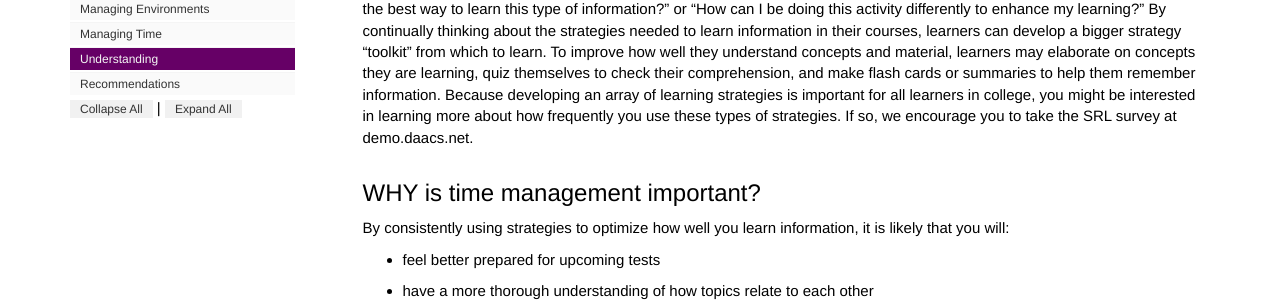
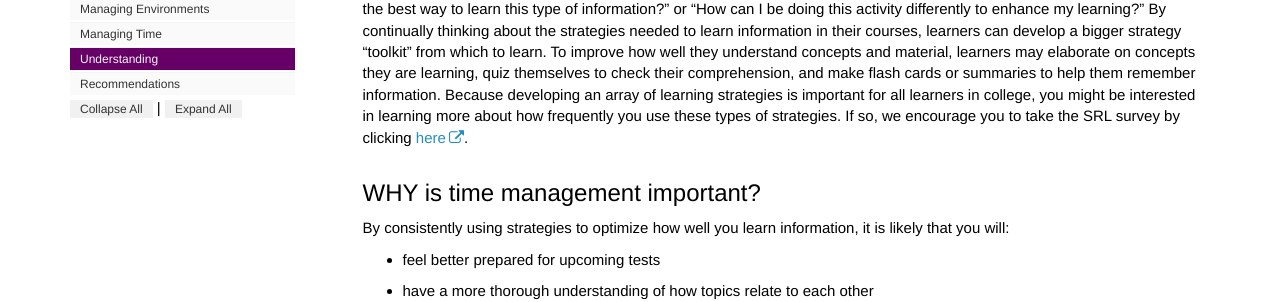
Before and after one commit to dfranklin02/SRL, a Jekyll site: the page built from docs/pages/strategies/understanding.md, in a window 1280 px wide and 900 px high, scrolled down 515 px. Shown: the part 281-583 px from the top of the window. Built offline with Jekyll 4.4.1, drawn with Linux system fonts in a browser that asks for light colours; nearby versions of some CDN libraries; comment, search, counter and statistics services are not loaded; some of the changed text lies outside the part shown.

Commit message:
Update understanding.md

```diff
--- a/docs/pages/strategies/understanding.md
+++ b/docs/pages/strategies/understanding.md
@@ -18,7 +18,7 @@ toc: false
 <center><img src='images/LSManagingUnderstanding.JPG' alt='Managing Understanding' /></center>
 
 Learners who frequently use a variety of strategies to learn and remember information might ask themselves things like, “Is this the best way to learn this type of information?” or “How can I be doing this activity differently to enhance my learning?” By continually thinking about the strategies needed to learn information in their courses, learners can develop a bigger strategy “toolkit” from which to learn. To improve how well they understand concepts and material, learners may elaborate on concepts they are learning, quiz themselves to check their comprehension, and make flash cards or summaries to help them remember information.
-Because developing an array of learning strategies is important for all learners in college, you might be interested in learning more about how frequently you use these types of strategies. If so, we encourage you to take the SRL survey at demo.daacs.net.
+Because developing an array of learning strategies is important for all learners in college, you might be interested in learning more about how frequently you use these types of strategies. If so, we encourage you to take the SRL survey by clicking <a href="https://demo.daacs.net/">here</a>.
 
 ## WHY is time management important?
 
```
